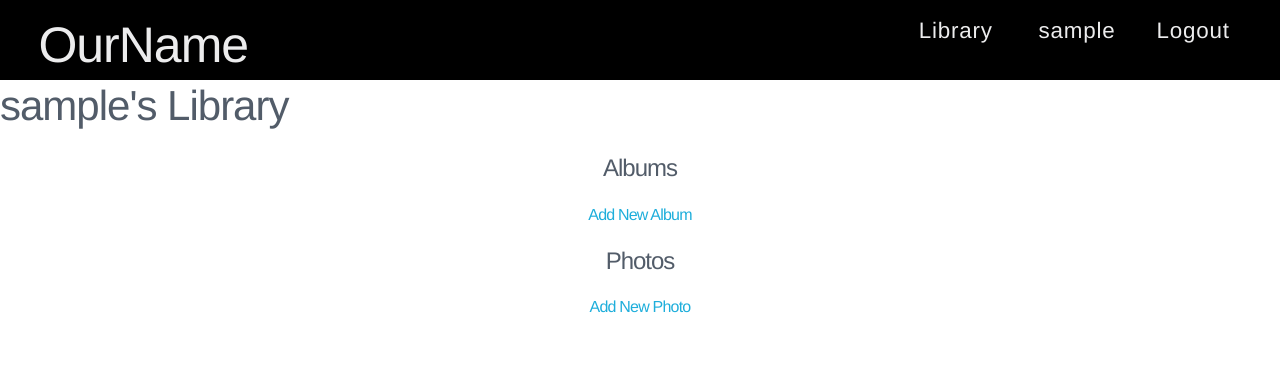
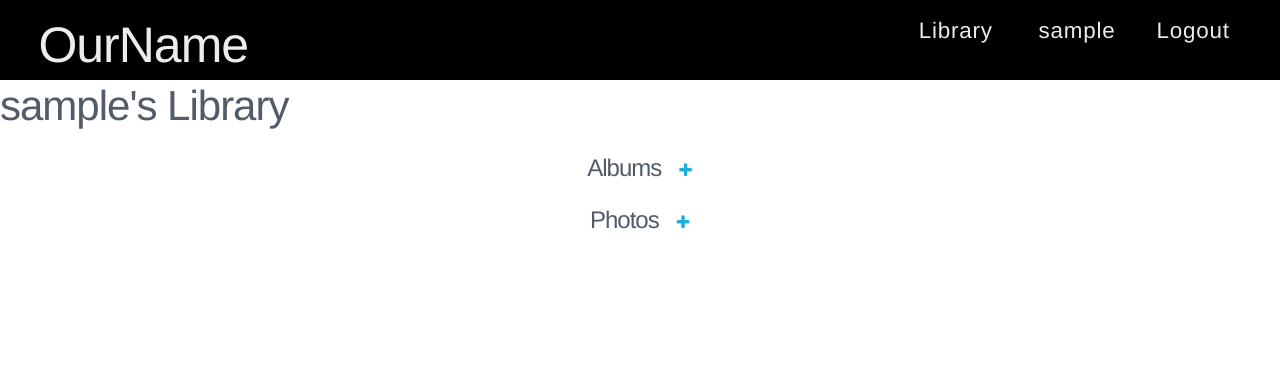
Before and after one commit to SeleniumK/django-imager, a Django app: page /images/library in a window 1280 px wide. Shown: the top 380 px of the page. Run offline with Django 3.2, Linux system fonts and the light colour scheme; the visitor is signed in with stand-in values (Sample User, id 1); data that the repository does not hold is empty; parts of the project's set-up code (start-up, migrations or seed data) failed here and were passed over; some libraries are stand-ins or nearby versions.

Commit message:
added plus icon for adding new photo or album, inline with section header

```diff
--- a/imagersite/imagersite/static/imagersite/css/style.css
+++ b/imagersite/imagersite/static/imagersite/css/style.css
@@ -197,6 +197,16 @@ section {
   margin-top: 0;
 }
 
+.library-header i,{
+  display: inline-block;
+}
+
+ .library-header h3 {
+  display: inline-block;
+  padding-right: 1%;
+
+ }
+
 @media (max-width: 400px) {
   .button {
     padding: 15px;
--- a/imagersite/imagersite/templates/base.html
+++ b/imagersite/imagersite/templates/base.html
@@ -9,6 +9,7 @@
     <link rel="stylesheet" href="{% static 'imagersite/css/skeleton/skeleton.css' %}">
     <link rel="stylesheet" href="{% static 'imagersite/css/style.css' %}">
     <link rel="stylesheet" href="{% static 'imagersite/fancybox/source/jquery.fancybox.css' %}" type="text/css" media="screen" />
+    <link rel="stylesheet" href="https://maxcdn.bootstrapcdn.com/font-awesome/4.6.1/css/font-awesome.min.css">
 </head>
 <body>
 <header>
--- a/imagersite/imagersite/templates/library.html
+++ b/imagersite/imagersite/templates/library.html
@@ -24,8 +24,10 @@
 
 <h2>{{user.username}}'s Library</h2>
 <section>
-    <h3>Albums</h3>
-    <a href="albums/add"><h4>Add New Album</h4></a>
+    <div class="library-header">
+        <h3>Albums</h3>
+        <a href="albums/add"><i class="fa fa-plus" aria-hidden="true"></i></a>
+    </div>
     {% for album in albums %}
     <div class="album-container">
         <a class="edit" href='albums/{{album.id}}/edit'><p>Edit</p></a>
@@ -48,8 +50,10 @@
 </section>
 
 <section>
-    <h3>Photos</h3>
-    <a href="photos/add"><h4>Add New Photo</h4></a>
+    <div class="library-header">
+        <h3>Photos</h3>
+        <a href="photos/add"><i class="fa fa-plus" aria-hidden="true"></i></a>
+    </div>
     <div class="photos">
     {% for photo in photos %}
             <a class="inline" href="#{{photo.id}}">
```
Also changed, not shown: imagersite/media/user_40/monkey.jpg (added), 1 other file.
